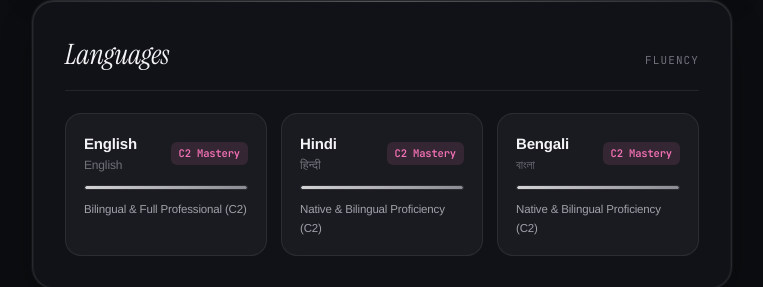
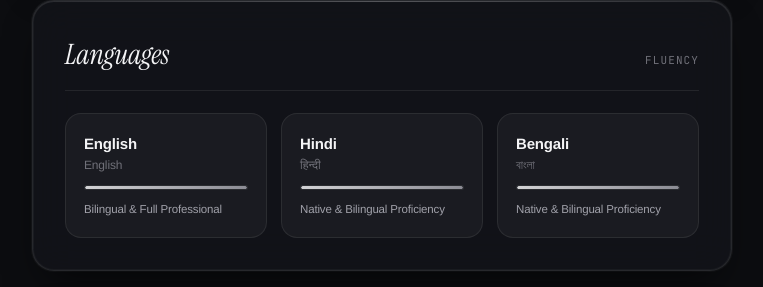
Before and after one commit to sayantaniy/Portfolio-SM, a React (Vite) app: page / in a window 1280 px wide. Shown: the part 2080-2367 px from the top of the page, without its empty margins (258-1021 px from the left). Built offline with nearby package versions, Linux system fonts and the light colour scheme.

Commit message:
fixed issues

```diff
--- a/src/App.css
+++ b/src/App.css
@@ -464,7 +464,7 @@
 }
 
 .contact-email-card {
-  align-items: flex-start;
+  align-items: center;
   justify-content: space-between;
   padding: 16px;
   border-radius: 12px;
@@ -824,6 +824,7 @@
   display: flex;
   align-items: center;
   justify-content: space-between;
+  gap: 12px;
 }
 
 .language-name-wrapper {
@@ -848,8 +849,9 @@
   font-weight: 600;
   color: var(--accent-pink);
   background: var(--accent-pink-soft);
-  padding: 3px 8px;
+  padding: 4px 9px;
   border-radius: 6px;
+  white-space: nowrap;
 }
 
 .proficiency-bar-bg {
--- a/src/components/Languages.tsx
+++ b/src/components/Languages.tsx
@@ -4,19 +4,19 @@ const LANGUAGES_DATA: Language[] = [
   {
     name: 'English',
     nativeName: 'English',
-    level: 'Bilingual & Full Professional (C2)',
+    level: 'Bilingual & Full Professional',
     proficiency: 100
   },
   {
     name: 'Hindi',
     nativeName: 'हिन्दी',
-    level: 'Native & Bilingual Proficiency (C2)',
+    level: 'Native & Bilingual Proficiency',
     proficiency: 100
   },
   {
     name: 'Bengali',
     nativeName: 'বাংলা',
-    level: 'Native & Bilingual Proficiency (C2)',
+    level: 'Native & Bilingual Proficiency',
     proficiency: 100
   },
 ];
@@ -39,7 +39,7 @@ export const Languages = () => {
                 <span className="language-name">{lang.name}</span>
                 <span className="language-native">{lang.nativeName}</span>
               </div>
-              <span className="language-badge">C2 Mastery</span>
+
             </div>
 
             <div className="proficiency-bar-bg" title={`${lang.proficiency}% Proficiency`}>
```
